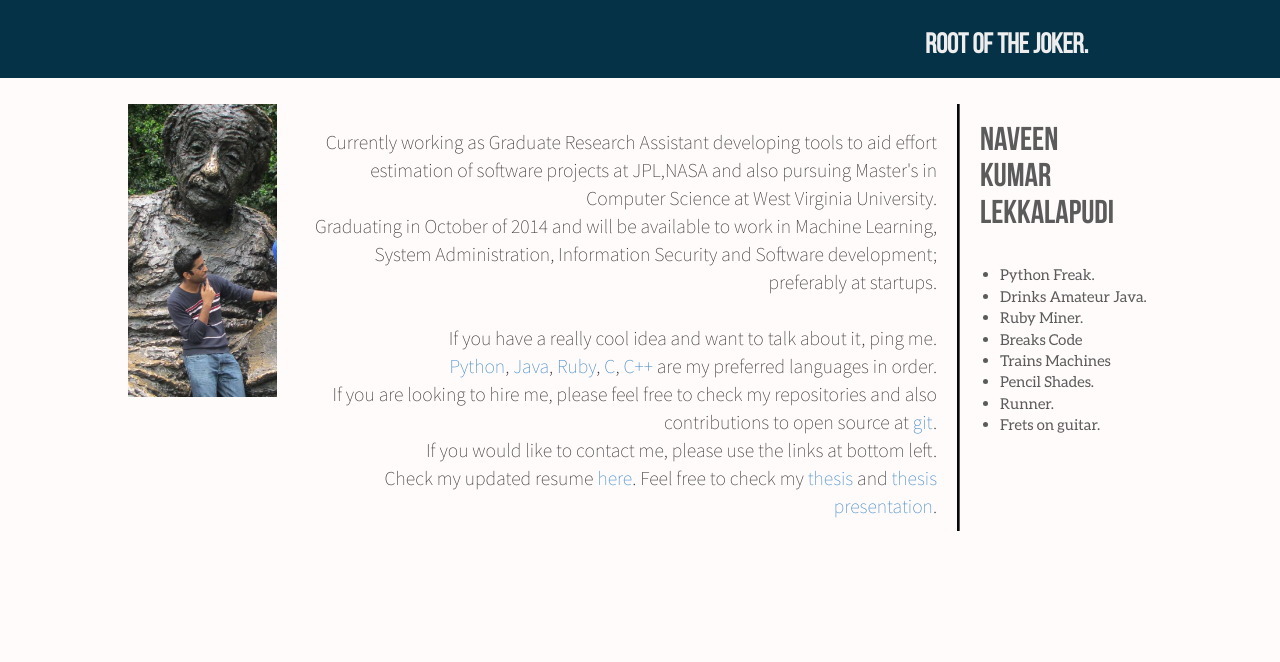
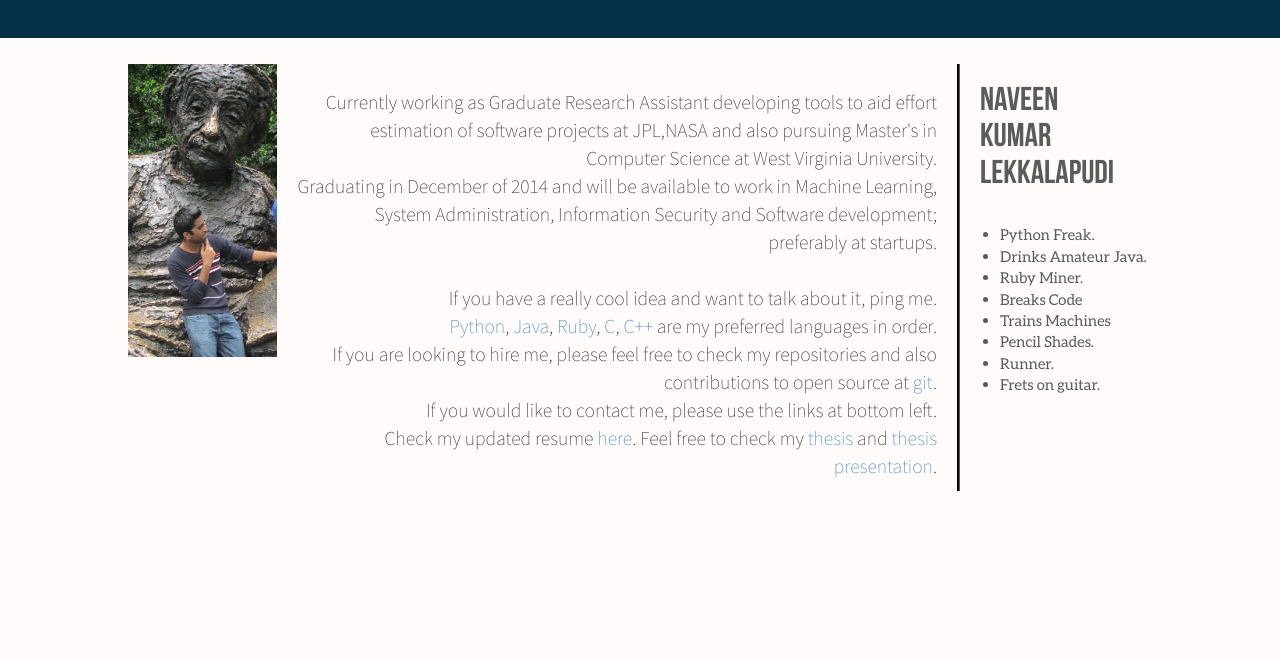
Before and after one commit to nave91/persona, a plain HTML site: page index.html in a window 1280 px wide. Shown: the top 662 px of the page. Drawn offline with Linux system fonts and the light colour scheme.

Commit message:
december-root

```diff
--- a/index.html
+++ b/index.html
@@ -3,7 +3,7 @@
 
     <head>
         <meta http-equiv="X-UA-Compatible" content="IE=edge,chrome=1" charset="utf-8">
-        <title>Root of Joker.</title>
+        <title>Root that Joker.</title>
         <meta name="description" content="The home of rekojtoor.">
         <link href='http://fonts.googleapis.com/css?family=Source+Sans+Pro:300,200,100' rel='stylesheet' type='text/css'>
         <link href="css/main.css" rel=stylesheet type="text/css">
@@ -11,7 +11,7 @@
     </head>
     <body style="background-color: #FFFBFA;">
         <div class="startpage-header">
-            Root of the Joker.
+            <!--Root of the Joker.-->
         </div>
         <div class="startpage-leftbox">
             <img src="img/dp.jpg" alt="DP">
@@ -19,7 +19,7 @@
                 Currently working as Graduate Research Assistant developing tools to aid effort estimation of
                 software projects at JPL,NASA and also pursuing Master's in Computer Science at
                 West Virginia University. <br>
-                Graduating in October of 2014 and will be available to work in Machine Learning,
+                Graduating in December of 2014 and will be available to work in Machine Learning,
                 System Administration, Information Security and Software development; preferably at startups.<br><br>
                 If you have a really cool idea and want to talk about it, ping me.<br>
                 <a href="https://www.python.org/">Python</a>, <a href="http://www.java.com/">Java</a>,
```
